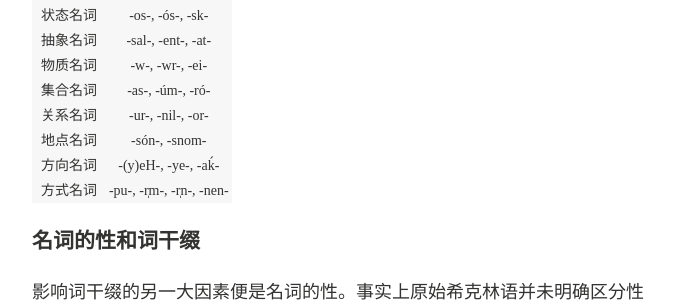
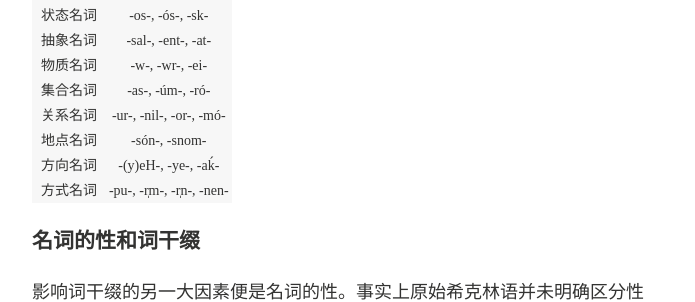
Before and after one commit to Kinnuch/kinnuch.github.io, a Jekyll site: the page built from laim/Proto-Shikṛin.md, in a window 1280 px wide and 900 px high, scrolled down 5992 px. Shown: the part 152-454 px from the top of the window, without its empty margins (288-983 px from the left). Built offline with Jekyll 4.4.1, drawn with Linux system fonts in a browser that asks for light colours; nearby versions of some CDN libraries; comment, search, counter and statistics services are not loaded; a style sheet for code colours, icons or effects is not loaded.

Commit message:
Update Proto-Shikṛin.md

```diff
--- a/laim/Proto-Shikṛin.md
+++ b/laim/Proto-Shikṛin.md
@@ -149,7 +149,7 @@ title: Proto-Shikṛin
 | 抽象名词 | -sal-, -ent-, -at- |
 | 物质名词 | -w-, -wr-, -ei- |
 | 集合名词 | -as-, -úm-, -ró- |
-| 关系名词 | -ur-, -nil-, -or- |
+| 关系名词 | -ur-, -nil-, -or-, -mó- |
 | 地点名词 | -són-, -snom- |
 | 方向名词 | -(y)eH-, -ye-, -aḱ- |
 | 方式名词 | -pu-, -r̩m-, -r̩n-, -nen- |
```
